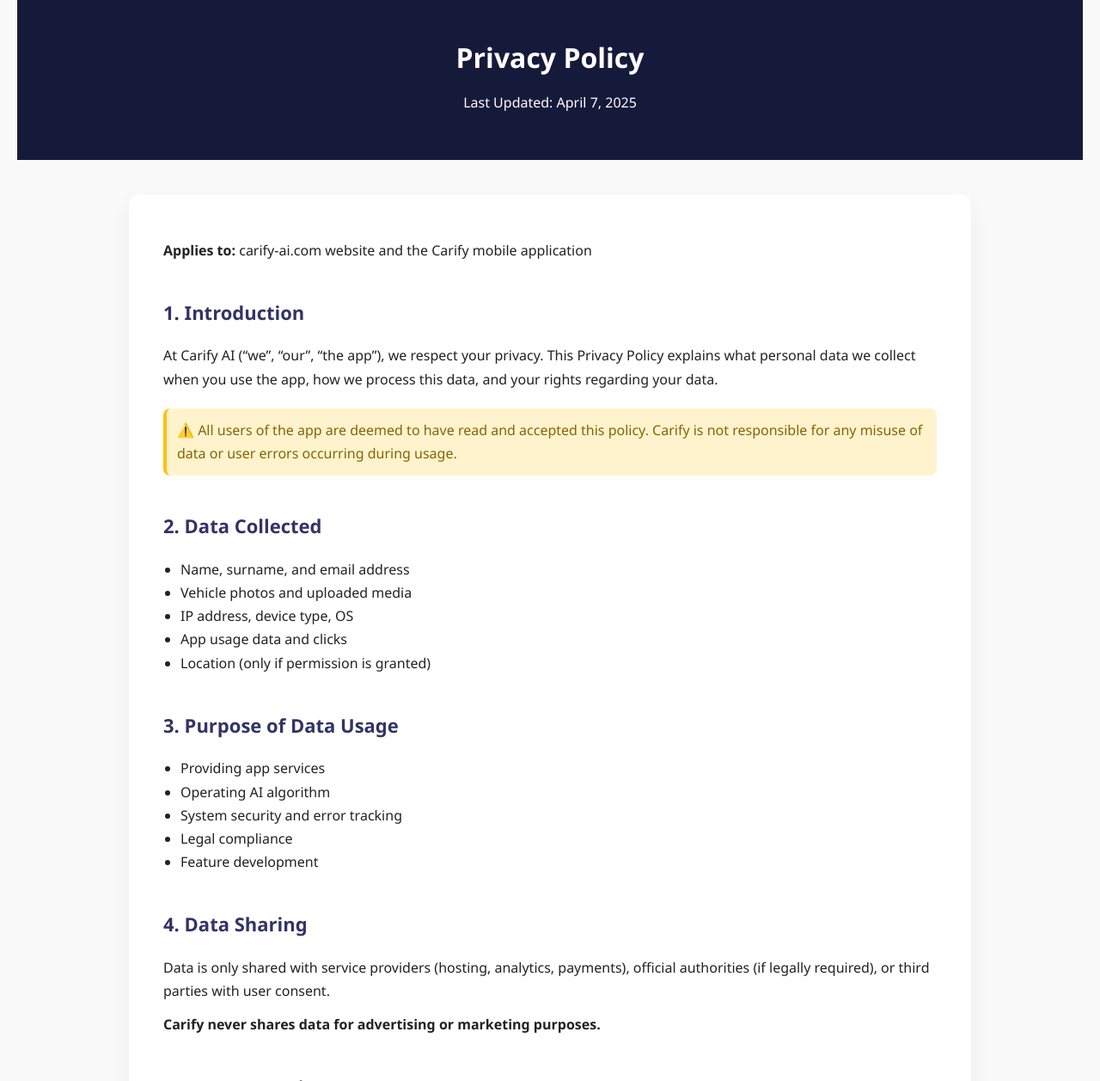
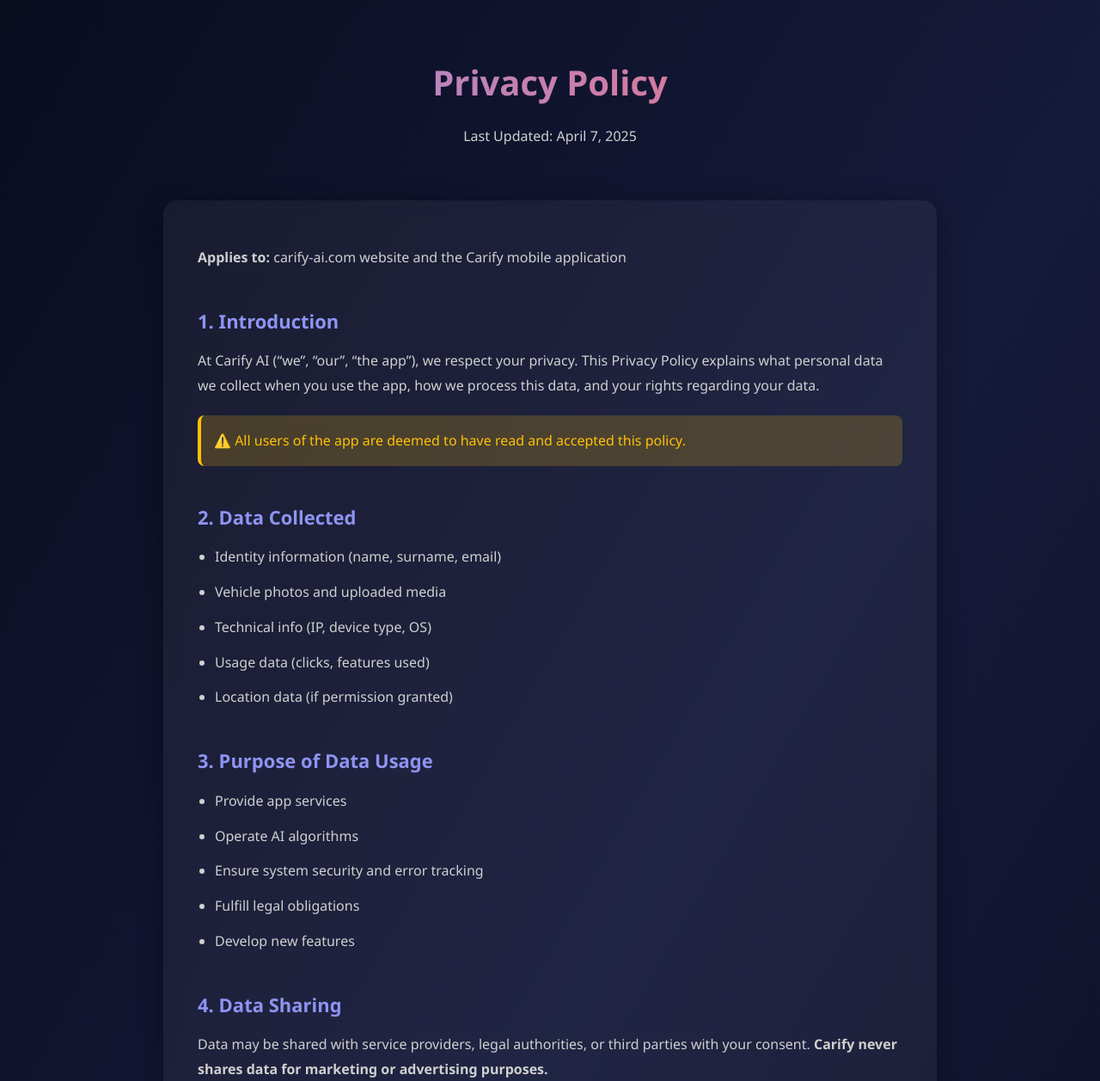
Before and after one commit to ACCS-LAB/Car-Photo-Editor-Privacy, a plain HTML site: page privacy.html in a window 1280 px wide. Shown: the top 1257 px of the page at 86% size. Drawn offline with Linux system fonts and the light colour scheme.

Commit message:
Update privacy.html

```diff
--- a/privacy.html
+++ b/privacy.html
@@ -5,127 +5,180 @@
   <meta name="viewport" content="width=device-width, initial-scale=1.0"/>
   <title>Privacy Policy – Carify AI</title>
   <style>
+    :root {
+      --main-color: #8E94F2;
+      --secondary-color: #0A0D20;
+      --accent-color: #FF6B6B;
+      --bg-gradient: linear-gradient(120deg, #0A0D20, #161A3A, #0A0D20);
+    }
+
+    * {
+      margin: 0;
+      padding: 0;
+      box-sizing: border-box;
+    }
+
     body {
-      font-family: "Segoe UI", Tahoma, Geneva, Verdana, sans-serif;
-      line-height: 1.7;
-      background-color: #f9f9f9;
-      color: #222;
-      margin: 0;
-      padding: 0 20px;
+      font-family: 'Segoe UI', Tahoma, Geneva, Verdana, sans-serif;
+      background: var(--bg-gradient);
+      color: #e0e0e0;
+      line-height: 1.8;
+      overflow-x: hidden;
+      animation: bgScroll 20s infinite linear;
     }
+
+    @keyframes bgScroll {
+      0% { background-position: 0% 50%; }
+      50% { background-position: 100% 50%; }
+      100% { background-position: 0% 50%; }
+    }
+
     header {
-      background: #161A3A;
-      color: white;
-      padding: 40px 20px;
       text-align: center;
+      padding: 60px 20px;
+      background: transparent;
     }
+
     header h1 {
-      margin: 0;
-      font-size: 32px;
+      font-size: 40px;
+      background: linear-gradient(to right, var(--main-color), var(--accent-color));
+      -webkit-background-clip: text;
+      -webkit-text-fill-color: transparent;
+      animation: gradientMove 3s infinite alternate;
     }
+
+    @keyframes gradientMove {
+      0% { background-position: 0% 50%; }
+      100% { background-position: 100% 50%; }
+    }
+
     main {
       max-width: 900px;
-      margin: 40px auto;
-      background-color: #fff;
+      margin: auto;
+      background-color: rgba(255, 255, 255, 0.05);
+      border-radius: 16px;
       padding: 40px;
-      border-radius: 12px;
-      box-shadow: 0 10px 25px rgba(0,0,0,0.05);
+      box-shadow: 0 8px 30px rgba(0,0,0,0.4);
+      backdrop-filter: blur(10px);
+      animation: fadeIn 1.5s ease;
     }
+
+    @keyframes fadeIn {
+      from { opacity: 0; transform: translateY(20px); }
+      to { opacity: 1; transform: translateY(0); }
+    }
+
     h2 {
-      color: #333366;
       margin-top: 40px;
+      color: var(--main-color);
       font-size: 22px;
     }
-    p {
-      margin: 12px 0;
+
+    p, li {
+      margin-top: 12px;
+      color: #d0d0d0;
     }
+
     ul {
       padding-left: 20px;
     }
+
     .warning {
-      background: #fff3cd;
-      color: #856404;
-      padding: 12px;
+      background: rgba(255, 193, 7, 0.2);
+      color: #ffc107;
+      padding: 15px;
       border-left: 4px solid #ffc107;
+      border-radius: 8px;
       margin-top: 20px;
-      border-radius: 8px;
     }
+
+    a {
+      color: #8E94F2;
+      text-decoration: none;
+      transition: 0.3s;
+    }
+
+    a:hover {
+      color: #FF6B6B;
+    }
+
     footer {
       text-align: center;
-      color: #777;
+      margin-top: 40px;
+      padding: 20px;
+      color: #999;
       font-size: 14px;
-      margin-top: 60px;
-      padding: 20px 0;
     }
   </style>
 </head>
 <body>
+
   <header>
     <h1>Privacy Policy</h1>
     <p>Last Updated: April 7, 2025</p>
   </header>
+
   <main>
     <p><strong>Applies to:</strong> carify-ai.com website and the Carify mobile application</p>
 
     <h2>1. Introduction</h2>
     <p>At Carify AI (“we”, “our”, “the app”), we respect your privacy. This Privacy Policy explains what personal data we collect when you use the app, how we process this data, and your rights regarding your data.</p>
-    <div class="warning">
-      ⚠️ All users of the app are deemed to have read and accepted this policy. Carify is not responsible for any misuse of data or user errors occurring during usage.
-    </div>
+    <div class="warning">⚠️ All users of the app are deemed to have read and accepted this policy.</div>
 
     <h2>2. Data Collected</h2>
     <ul>
-      <li>Name, surname, and email address</li>
+      <li>Identity information (name, surname, email)</li>
       <li>Vehicle photos and uploaded media</li>
-      <li>IP address, device type, OS</li>
-      <li>App usage data and clicks</li>
-      <li>Location (only if permission is granted)</li>
+      <li>Technical info (IP, device type, OS)</li>
+      <li>Usage data (clicks, features used)</li>
+      <li>Location data (if permission granted)</li>
     </ul>
 
     <h2>3. Purpose of Data Usage</h2>
     <ul>
-      <li>Providing app services</li>
-      <li>Operating AI algorithm</li>
-      <li>System security and error tracking</li>
-      <li>Legal compliance</li>
-      <li>Feature development</li>
+      <li>Provide app services</li>
+      <li>Operate AI algorithms</li>
+      <li>Ensure system security and error tracking</li>
+      <li>Fulfill legal obligations</li>
+      <li>Develop new features</li>
     </ul>
 
     <h2>4. Data Sharing</h2>
-    <p>Data is only shared with service providers (hosting, analytics, payments), official authorities (if legally required), or third parties with user consent.</p>
-    <p><strong>Carify never shares data for advertising or marketing purposes.</strong></p>
+    <p>Data may be shared with service providers, legal authorities, or third parties with your consent. <strong>Carify never shares data for marketing or advertising purposes.</strong></p>
 
     <h2>5. Data Retention</h2>
-    <p>We retain data only as long as necessary. Deleting your account will erase all data, except as required by law.</p>
+    <p>Data is kept only as long as needed. Deleting your account erases all data, except legal requirements.</p>
 
     <h2>6. Security</h2>
-    <p>We implement standard security measures. However, full online security cannot be guaranteed.</p>
+    <p>We apply security measures to protect your data. Online environments cannot guarantee 100% security.</p>
 
     <h2>7. User Rights</h2>
-    <p>You have the right to access, correct, delete, object to processing, or request data portability. Email us at <a href="mailto:info@carify-ai.com">info@carify-ai.com</a> to make a request.</p>
+    <p>You may access, correct, delete, object, or request portability of your data. Contact: <a href="mailto:info@carify-ai.com">info@carify-ai.com</a></p>
 
     <h2>8. Not Intended for Children</h2>
-    <p>The app is not intended for users under 13. Under 18 requires parental consent. Minor data is deleted immediately if discovered.</p>
+    <p>Not for users under 13. Users under 18 require parental consent. Data from minors is promptly deleted.</p>
 
     <h2>9. Changes</h2>
-    <p>This policy may change. Updates will be posted at carify-ai.com and take effect upon publication.</p>
+    <p>Policy updates will be posted on our website and take effect upon publication.</p>
 
     <h2>10. Disclaimer</h2>
-    <p>Carify disclaims any responsibility for user errors, third-party issues, or data loss. Use of the app is entirely at your own risk.</p>
+    <p>Carify disclaims responsibility for user errors, third-party issues, or data loss. Use at your own risk.</p>
 
     <h2>11. Image Editing & AI Disclaimer</h2>
-    <p>Users can edit photos using AI. Results are automatically generated and not guaranteed for accuracy. Use in legal or critical contexts is at your own risk.</p>
     <ul>
-      <li><strong>Content:</strong> Users must have rights to upload content.</li>
-      <li><strong>Usage:</strong> Results are for personal display only. Use in commercial or official contexts is user’s responsibility.</li>
-      <li><strong>Prohibited in:</strong> Insurance claims, legal documents, vehicle valuation, etc.</li>
+      <li>Users must have rights to upload content.</li>
+      <li>Generated images are for personal use only.</li>
+      <li>Prohibited in insurance claims, legal documents, etc.</li>
     </ul>
 
     <h2>12. Contact</h2>
     <p>For privacy questions, email: <a href="mailto:info@carify-ai.com">info@carify-ai.com</a></p>
+
   </main>
+
   <footer>
     &copy; 2025 Carify AI. All rights reserved.
   </footer>
+
 </body>
 </html>
```
